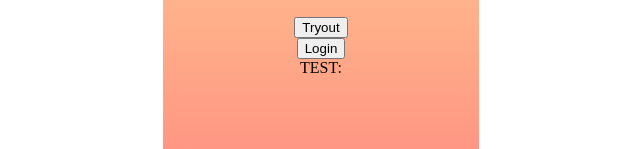
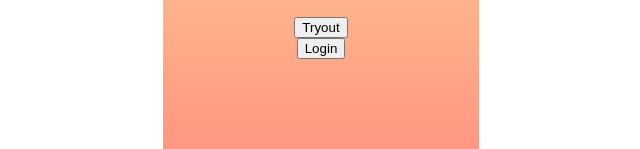
Before and after one commit to DanDanMian/meetuw, a React (Create React App) app in the folder client/: page / in a window 1280 px wide. Shown: the part 369-518 px from the top of the page, without its empty margins (319-959 px from the left). Built offline with nearby package versions, Linux system fonts and the light colour scheme.

Commit message:
React Router Setup

```diff
--- a/client/src/App.js
+++ b/client/src/NewLandingRegister.js
@@ -1,9 +1,10 @@
 import React, { Component } from 'react';
+import { Link } from 'react-router-dom';
 import Picture1 from './picture/Picture1.png';
 import Picture2 from './picture/Picture2.png';
 import './App.css';
 
-class App extends Component {
+class NewLandingRegister extends Component {
   constructor(props){
     super(props);
     this.state = {program: '', category: '' };
@@ -71,11 +72,10 @@ class App extends Component {
             </label>
             <input  type="submit" value="Tryout" />
         </form>
-        <button onClick={this.handleLogin} value="Login">Login</button>
-        <div>TEST: {this.props.program} {this.props.category}</div>
+        <Link to="/login"><button>Login</button></Link>
       </div>
     );
   }
 }
 
-export default App;
+export default NewLandingRegister;
--- a/client/src/index.js
+++ b/client/src/index.js
@@ -1,13 +1,23 @@
 import React from 'react';
 import ReactDOM from 'react-dom';
+import { BrowserRouter, Route } from 'react-router-dom';
+
 import './index.css';
-import App from './App';
+import * as serviceWorker from './serviceWorker';
+
+import NewLandingRegister from './NewLandingRegister';
 import Login from './Login';
 import Results from './Results';
 import NewPasswordRegister from './NewPasswordRegister';
-import * as serviceWorker from './serviceWorker';
 
-ReactDOM.render(<App />, document.getElementById('root'));
+
+ReactDOM.render(
+	<BrowserRouter>
+	  <div>
+	    <Route exact path="/" component={NewLandingRegister} />
+    	<Route path='/login' component={Login} />
+	  </div>
+	</BrowserRouter>, document.getElementById('root'));
 
 // If you want your app to work offline and load faster, you can change
 // unregister() to register() below. Note this comes with some pitfalls.
```
